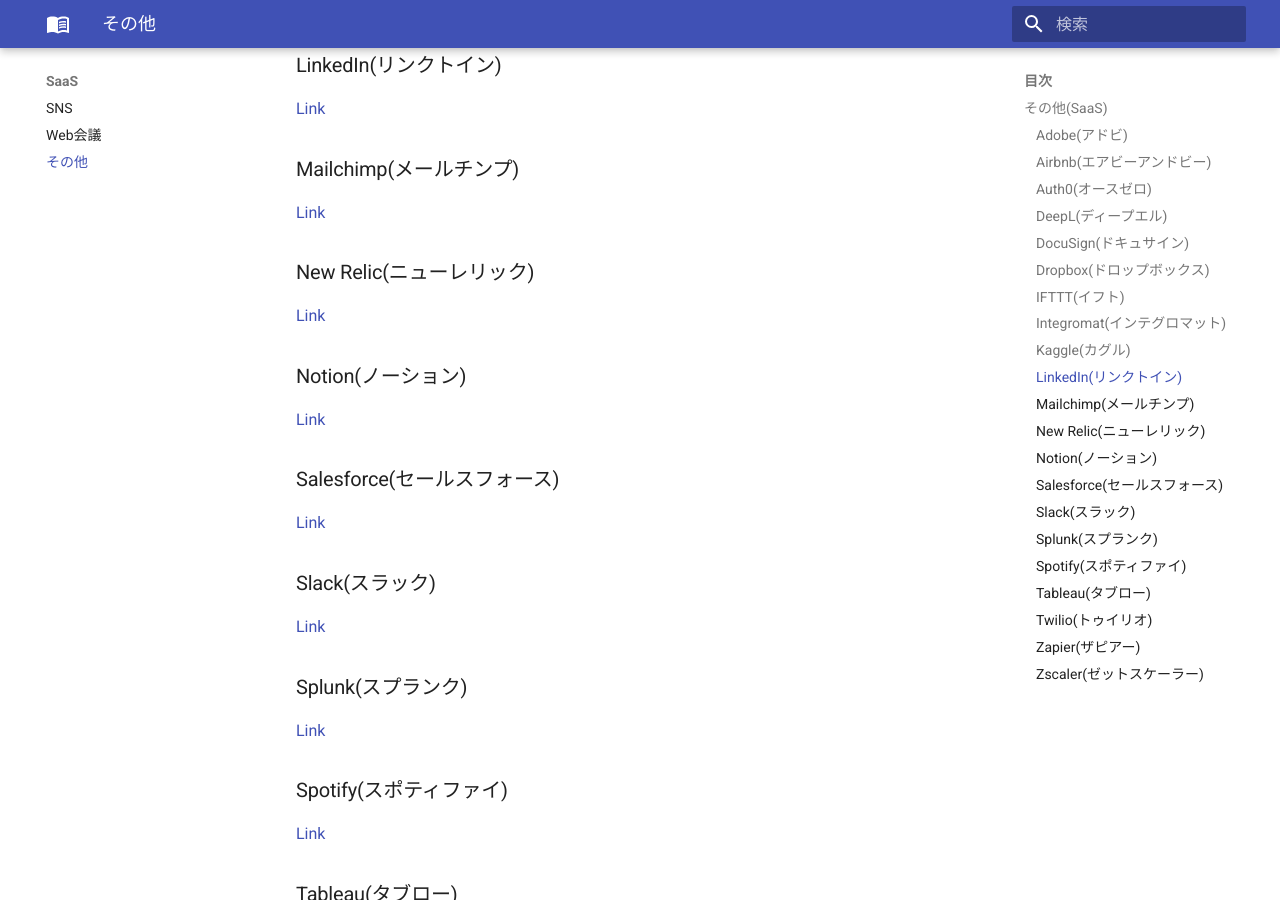
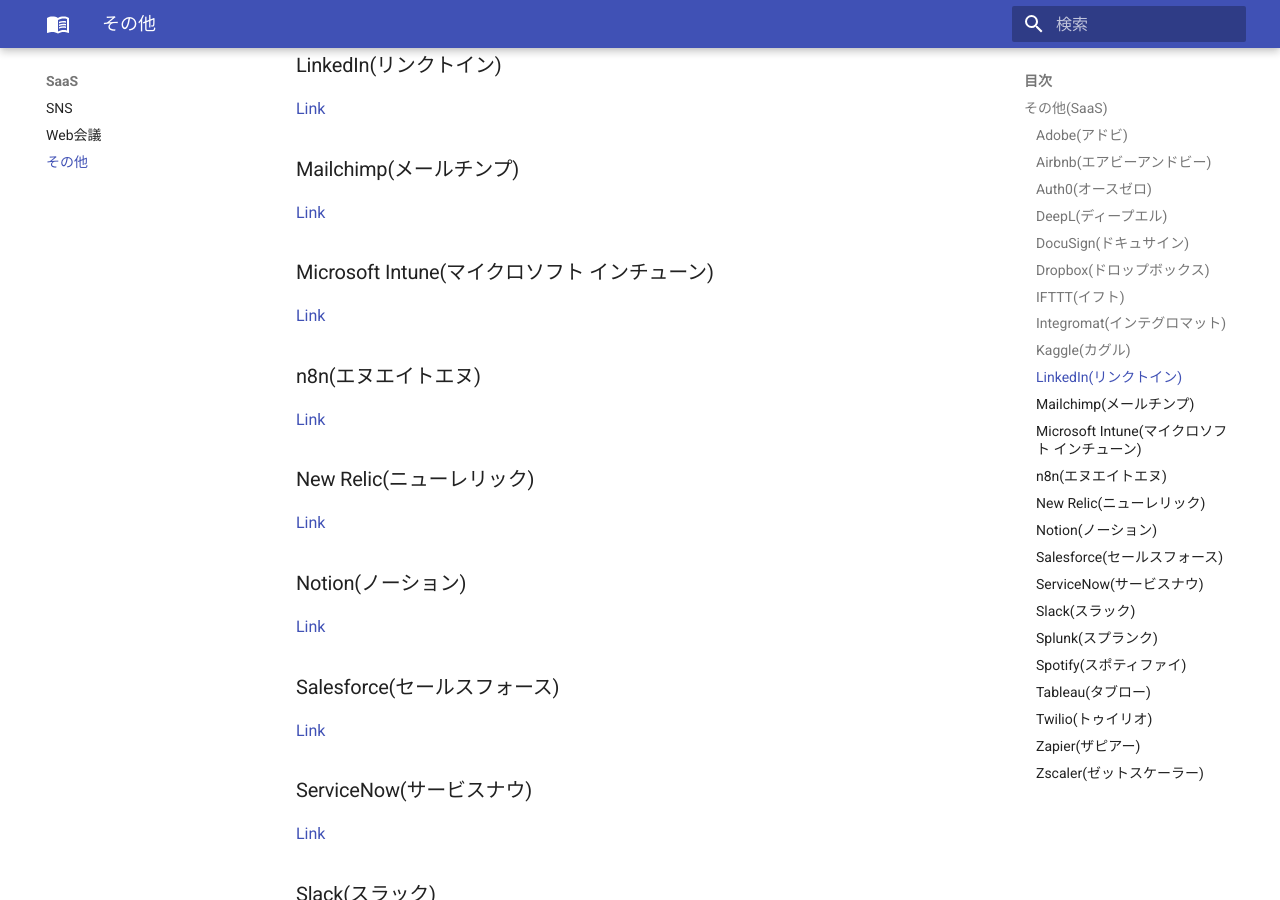
Before and after one commit to doara-developer/pronunciation-dict, an MkDocs documentation site: the page built from docs/saas/other.md, in a window 1280 px wide and 900 px high, scrolled down 1161 px. Built offline with MkDocs 1.6.1 and Material for MkDocs 9.7.7, drawn with Linux system fonts in a browser that asks for light colours.

Commit message:
Update document

```diff
--- a/docs/cloud/gcp.md
+++ b/docs/cloud/gcp.md
@@ -7,3 +7,7 @@
 ### Firebase(ファイアベース)
 
 [Link](https://firebase.google.com/?hl=ja)
+
+### TensorFlow(テンソルフロー)
+
+[Link](https://www.tensorflow.org/?hl=ja)
--- a/docs/development/tool.md
+++ b/docs/development/tool.md
@@ -1,4 +1,8 @@
 ## 開発ツール
+
+### CodePen(コードペン)
+
+[Link](https://codepen.io/)
 
 ### Fiddler(フィドゥラー)
 
@@ -19,6 +23,10 @@
 ### Jira(ジラ)
 
 [Link](https://www.atlassian.com/ja/software/jira)
+
+### JSFiddle(ジェイエスフィドル)
+
+[Link](https://jsfiddle.net/)
 
 ### LibreOffice(リブレオフィス)
 
--- a/docs/infra/os.md
+++ b/docs/infra/os.md
@@ -1,4 +1,8 @@
 ## OS
+
+### AlmaLinux(アルマリナックス)
+
+[Link](https://almalinux.org/ja/)
 
 ### Alpine Linux(アルパイン・リナックス)
 
--- a/docs/library/javascript.md
+++ b/docs/library/javascript.md
@@ -60,6 +60,10 @@
 
 [Link](https://storybook.js.org/)
 
+### SuperAgent(スーパーエージェント)
+
+[Link](https://github.com/visionmedia/superagent)
+
 ### Svelte(スヴェルト)
 
 [Link](https://svelte.jp/)
--- a/docs/saas/other.md
+++ b/docs/saas/other.md
@@ -44,6 +44,14 @@
 
 [Link](https://mailchimp.com/)
 
+### Microsoft Intune(マイクロソフト インチューン)
+
+[Link](https://docs.microsoft.com/ja-jp/mem/intune/fundamentals/what-is-intune)
+
+### n8n(エヌエイトエヌ)
+
+[Link](https://n8n.io/)
+
 ### New Relic(ニューレリック)
 
 [Link](https://newrelic.com/jp)
@@ -55,6 +63,10 @@
 ### Salesforce(セールスフォース)
 
 [Link](https://www.salesforce.com/jp/)
+
+### ServiceNow(サービスナウ)
+
+[Link](https://www.servicenow.co.jp/)
 
 ### Slack(スラック)
 
```
Also changed, not shown: docs/library/python.md (+4 -0 lines).
